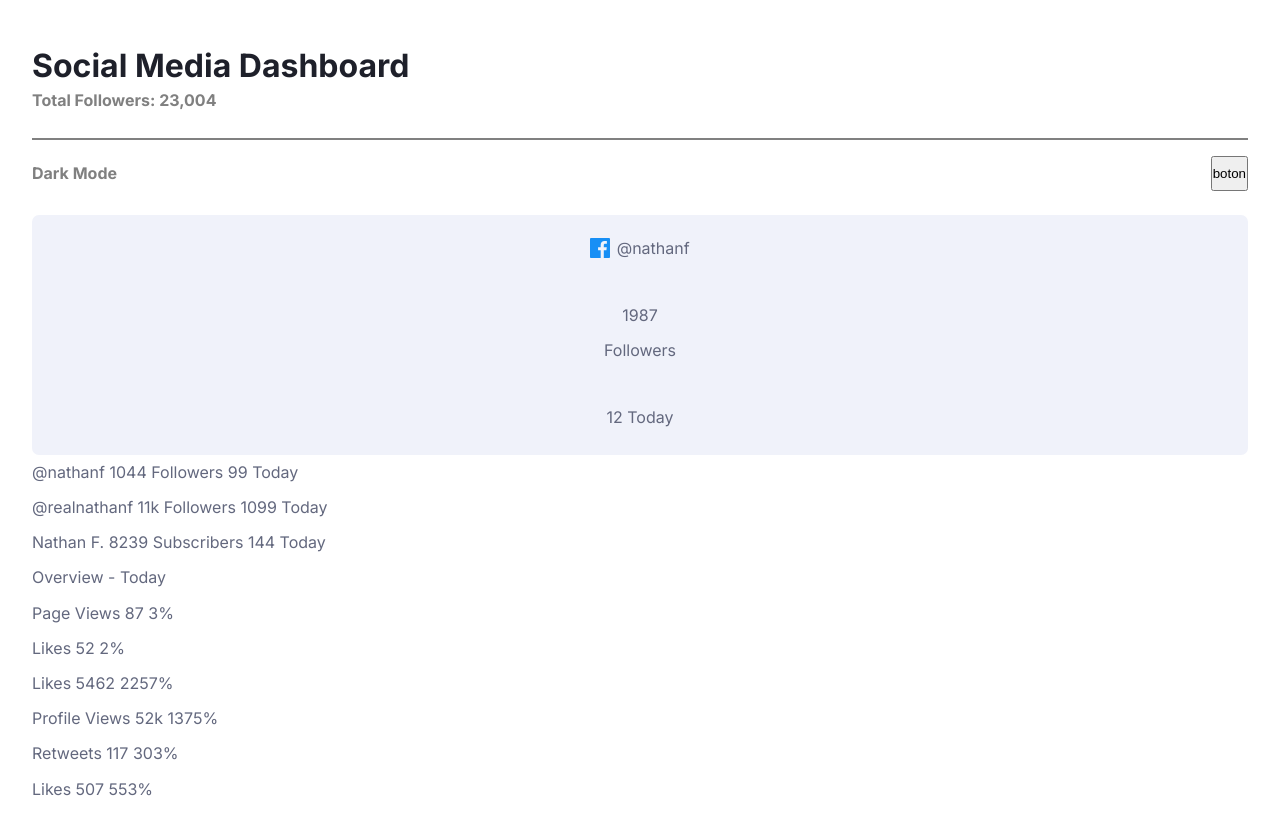
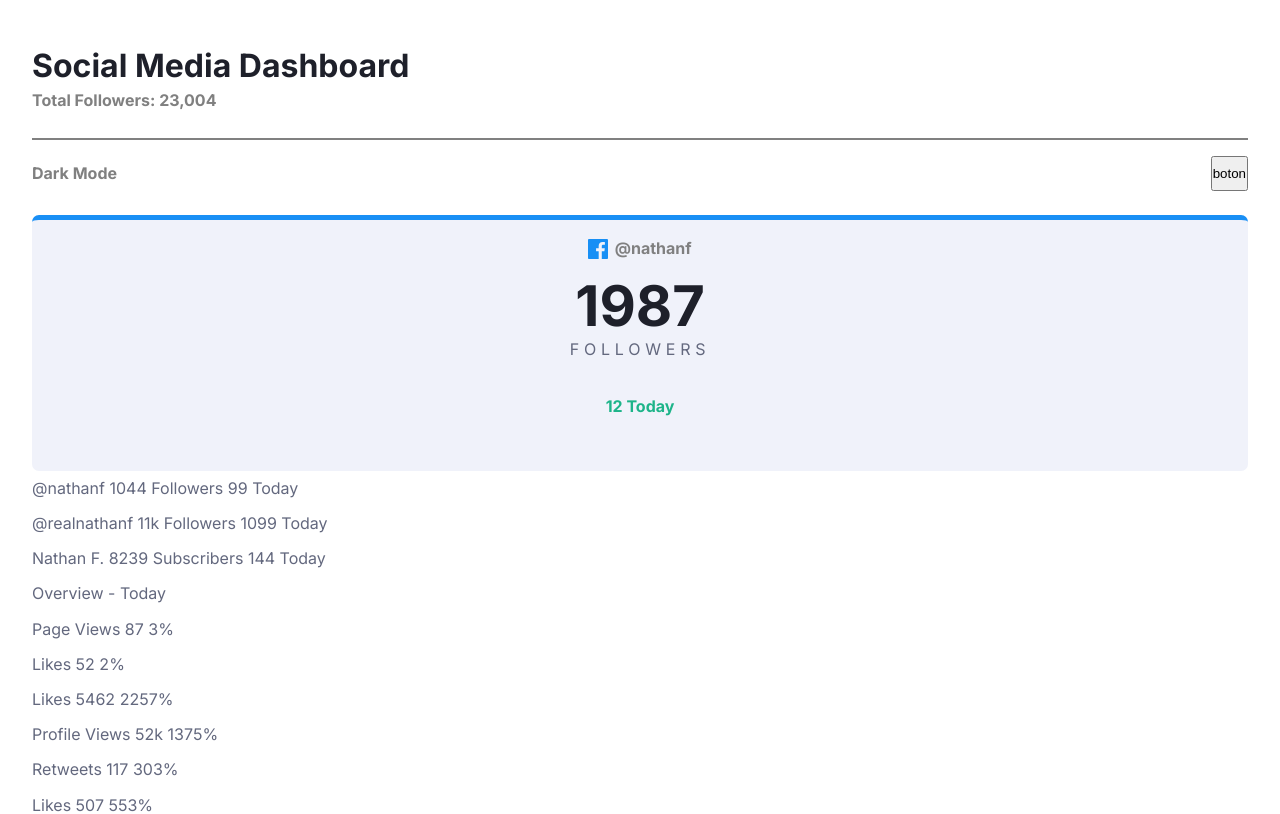
Before and after one commit to mZubeldia/social-media-dashboard, a React (Create React App) app: page / in a window 1280 px wide. Shown: the top 814 px of the page. Built offline with nearby package versions, Linux system fonts and the light colour scheme; the HTML template or start-up script is replaced by a standard one.

Commit message:
add style to card colors

```diff
--- a/src/App.css
+++ b/src/App.css
@@ -5,6 +5,8 @@
     --important-text-color: hsl(230, 17%, 14%);
     --card-background-color: hsl(227, 47%, 96%);
     --top-card-color: hsl(225, 100%, 98%);
+    --up-color: hsl(163, 72%, 41%);
+    --down-color: hsl(356, 69%, 56%);
 
     background-color: var(--bg-color);
     color: var(--regular-text-color);
@@ -83,13 +85,18 @@ SSMM colors
 
 .card {
     background-color: var(--card-background-color);
-    height: 15rem;
+    height: 16rem;
     border-radius: 7px;
+    border-top: 5px solid hsl(208, 92%, 53%) !important;
+
 }
 
 .card-list {
     display: flex;
+    height: 16rem;
+    flex-direction: column;
    justify-content: center;
+   align-content: center;
 }
 
 .card_list_element.icon{
@@ -99,9 +106,9 @@ SSMM colors
 
 .card_list_element {
     display: flex;
+    height: 100%;
     flex-direction: column;
-    width: 100%;
-    padding: 1rem;
+    padding: 0.7rem;
     align-items: center;
 }
 
@@ -112,3 +119,20 @@ SSMM colors
 .social_media_name {
     margin-left: 0.2rem;
 }
+
+.social_media_number {
+    color: var(--important-text-color);
+    font-size: 3.5rem;
+    font-weight: 700;
+    padding-bottom: 0.5rem;
+}
+
+.social_media_followers {
+    text-transform: uppercase;
+    letter-spacing: 0.3rem;
+}
+
+.social_media_increase {
+    color: var(--up-color);
+    font-weight: 700;
+}
--- a/src/components/Main.js
+++ b/src/components/Main.js
@@ -4,7 +4,7 @@ const Main = () => {
   return (
     <main>
       <section>
-        <article className="card">
+        <article className="card facebook_card">
           <ul className="card_list">
             <li className="card_list_element icon">
               <svg className="social_media_icon" xmlns="http://www.w3.org/2000/svg" width="20" height="20">
@@ -13,7 +13,7 @@ const Main = () => {
                   d="M18.896 0H1.104C.494 0 0 .494 0 1.104v17.793C0 19.506.494 20 1.104 20h9.58v-7.745H8.076V9.237h2.606V7.01c0-2.583 1.578-3.99 3.883-3.99 1.104 0 2.052.082 2.329.119v2.7h-1.598c-1.254 0-1.496.597-1.496 1.47v1.928h2.989l-.39 3.018h-2.6V20h5.098c.608 0 1.102-.494 1.102-1.104V1.104C20 .494 19.506 0 18.896 0z"
                 />
               </svg>
-              <span className="social_media_name">@nathanf</span>
+              <span className="social_media_name bold">@nathanf</span>
             </li>
             <li className="card_list_element">
               <span className="social_media_number">1987</span>{" "}
```
